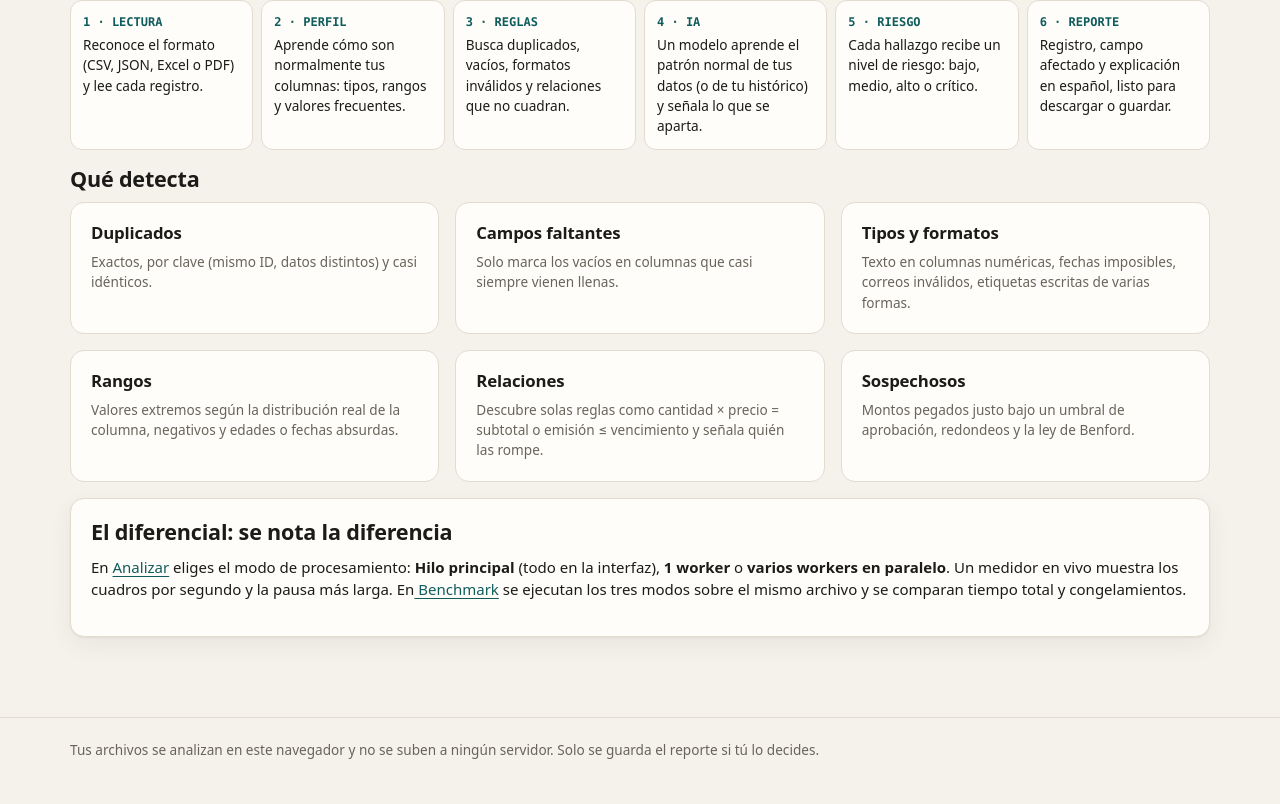
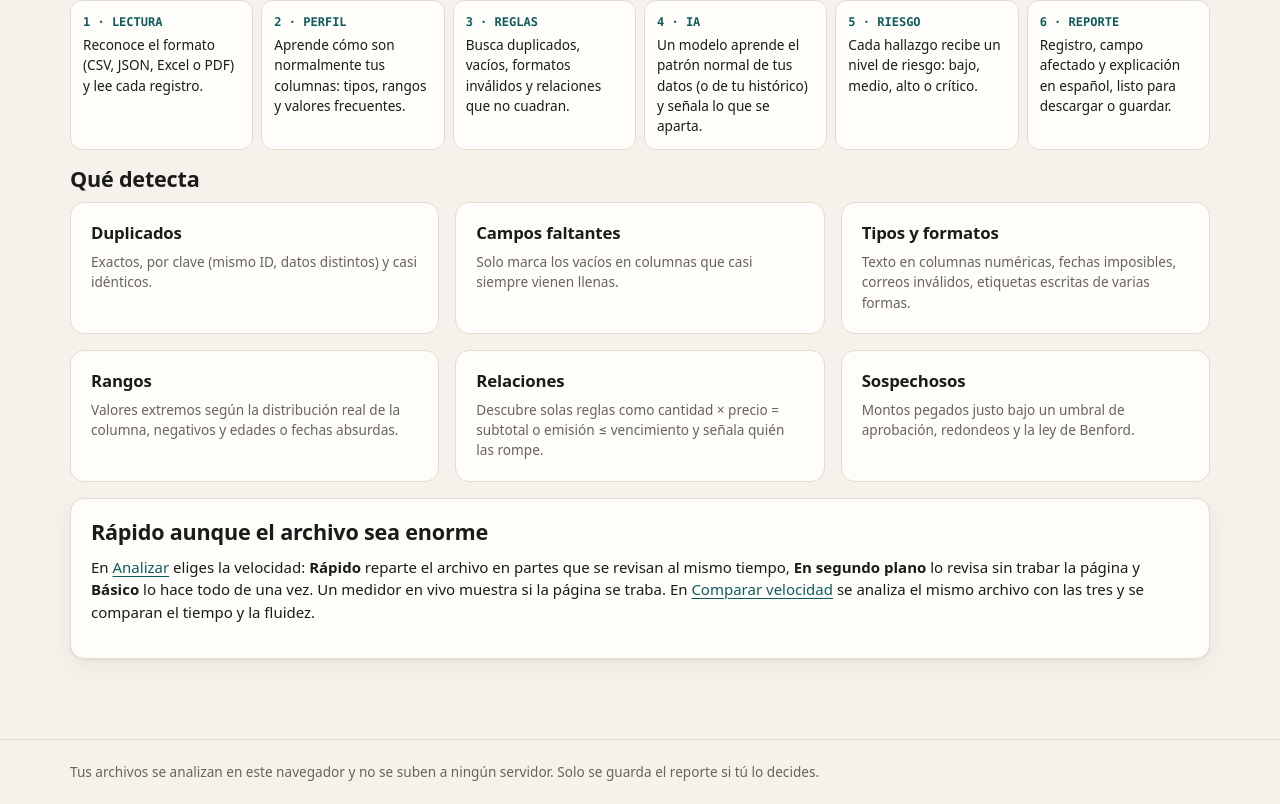
Before and after one commit to JuanMaya8/docu-sentinel-frontend, a Next.js app: page / in a window 1280 px wide. Shown: the part 525-1329 px from the top of the page. Before the commit the page ends 1307 px from the top, so only its background shows below. Built offline with nearby package versions, Linux system fonts and the light colour scheme; no server answers.

Commit message:
copy(home): explain how it works without technical jargon (3/3)
Hunk 3 of 3 in src/app/page.tsx, near: export default function HomePage() {.

```diff
--- a/src/app/page.tsx
+++ b/src/app/page.tsx
@@ -60,11 +60,11 @@ export default function HomePage() {
       </section>
 
       <section className="card" aria-labelledby="dif">
-        <h2 id="dif">El diferencial: se nota la diferencia</h2>
+        <h2 id="dif">Rápido aunque el archivo sea enorme</h2>
         <p>
-          En <Link href="/analizar">Analizar</Link> eliges el modo de procesamiento: <b>Hilo principal</b> (todo en la interfaz), <b>1 worker</b> o
-          <b> varios workers en paralelo</b>. Un medidor en vivo muestra los cuadros por segundo y la pausa más larga. En
-          <Link href="/benchmark"> Benchmark</Link> se ejecutan los tres modos sobre el mismo archivo y se comparan tiempo total y congelamientos.
+          En <Link href="/analizar">Analizar</Link> eliges la velocidad: <b>Rápido</b> reparte el archivo en partes que se revisan al mismo tiempo,
+          <b> En segundo plano</b> lo revisa sin trabar la página y <b>Básico</b> lo hace todo de una vez. Un medidor en vivo muestra si la página se
+          traba. En <Link href="/benchmark">Comparar velocidad</Link> se analiza el mismo archivo con las tres y se comparan el tiempo y la fluidez.
         </p>
       </section>
     </div>
```
